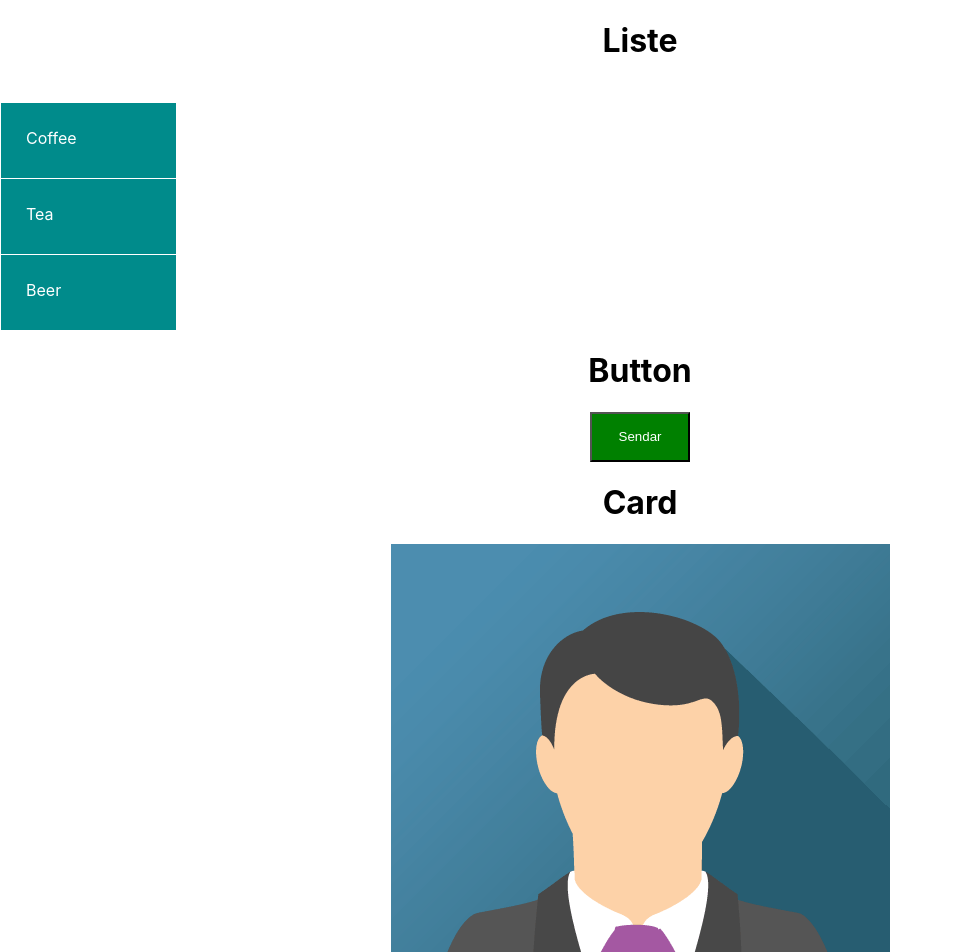
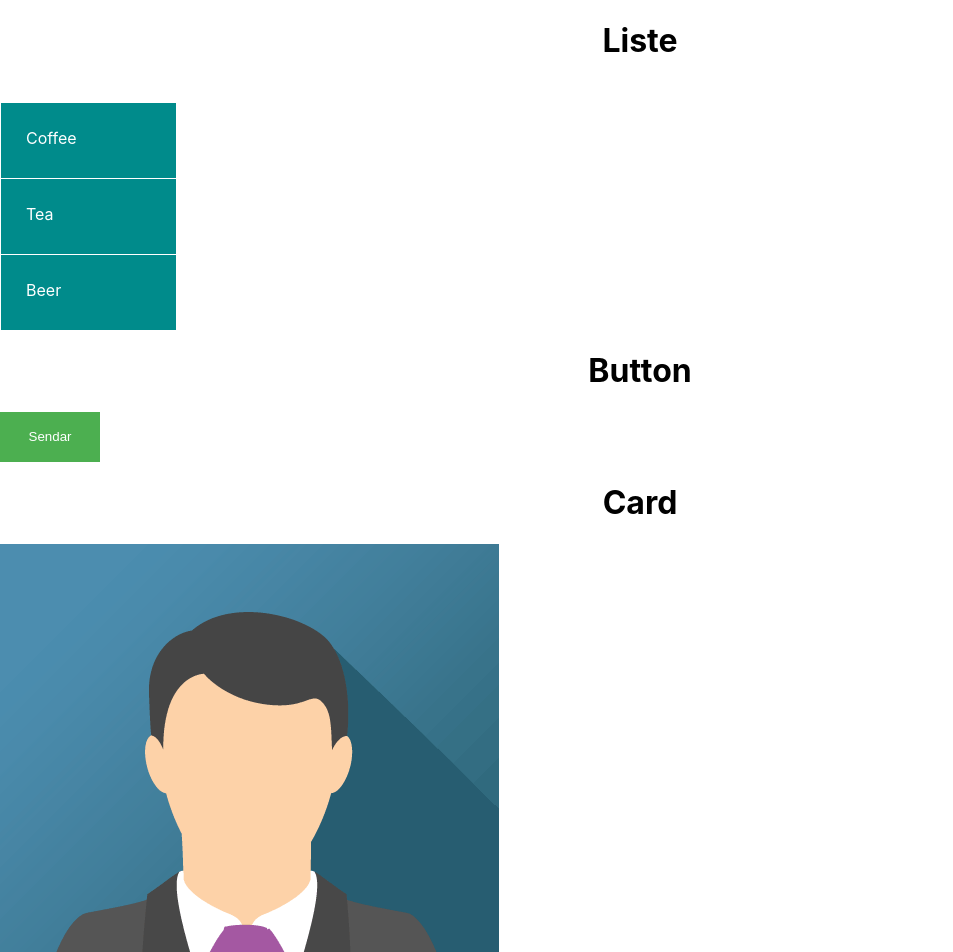
Before and after one commit to sebastiansinz02/SWP4, a React (Create React App) app in the folder Beispiele/Javascript_Extended/reactdemo/: page / in a window 1280 px wide. Shown: the top 952 px of the page, without its empty margins (0-953 px from the left). Built offline with nearby package versions, Linux system fonts and the light colour scheme.

Commit message:
button hover

```diff
--- a/Beispiele/Javascript_Extended/reactdemo/src/components/Card.module.css
+++ b/Beispiele/Javascript_Extended/reactdemo/src/components/Card.module.css
@@ -1,5 +1,6 @@
 .card {
   background-color: white;
+  text-align: left;
 }
 
 .text {
--- a/Beispiele/Javascript_Extended/reactdemo/src/components/SupperButton.module.css
+++ b/Beispiele/Javascript_Extended/reactdemo/src/components/SupperButton.module.css
@@ -1,10 +1,16 @@
 .heading {
-  background-color: white;
+  text-align: left;
 }
 
 button {
   width: 100px;
   height: 50px;
-  background-color: green;
+  background-color: #4caf50;
   color: white;
+  border: white;
 }
+
+button:hover {
+  box-shadow: 0 12px 16px 0 rgba(0, 0, 0, 0.24),
+    0 17px 50px 0 rgba(0, 0, 0, 0.19);
+}
```
